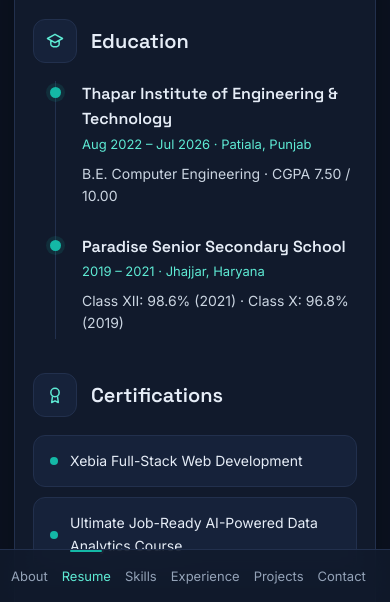
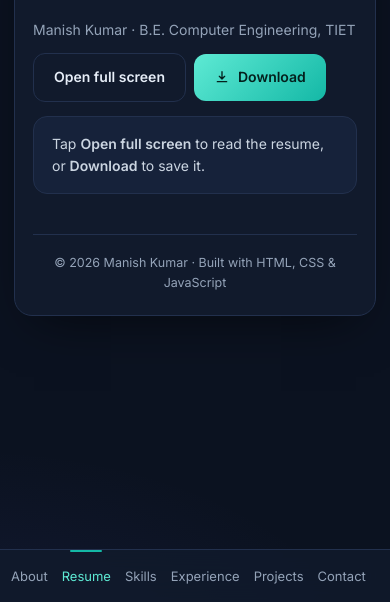
Before and after one commit to manishkumar-be/Portfolio, a plain HTML site: page index.html in a window 390 px wide. Both pictures are taken after a click on the button "Resume". Shown: the part 241-843 px from the top of the page. Drawn offline with Linux system fonts and the light colour scheme.

Commit message:
Resume page: show only the resume
Co-Authored-By: Claude Opus 5.5 <noreply@anthropic.com>
Claude-Session: https://claude.ai/code/session_01PaMisgXfihufVNi27L7v8v

```diff
--- a/assets/css/style.css
+++ b/assets/css/style.css
@@ -422,3 +422,13 @@ textarea.input { resize: vertical; min-height: 120px; }
   color: var(--accent-2);
 }
 .role span { display: block; white-space: nowrap; }
+
+/* Resume page: resume only */
+.resume-note { font-size: 14px; color: var(--muted); }
+.resume-mobile-note { display: none; }
+@media (max-width: 767px) {
+  .resume-mobile-note {
+    display: block; font-size: 14px; color: #cbd5e1;
+    background: var(--panel-2); border: 1px solid var(--line); border-radius: 14px; padding: 16px 18px;
+  }
+}
--- a/index.html
+++ b/index.html
@@ -160,33 +160,9 @@
       <article class="page" data-page="resume">
         <header><h2 class="page-title">Resume</h2></header>
 
-        <section class="timeline">
-          <div class="timeline-head"><span class="t-icon"><svg viewBox="0 0 24 24"><path d="M3 9l9-5 9 5-9 5-9-5z M7 11.3V16c0 1.5 2.2 3 5 3s5-1.5 5-3v-4.7" fill="none" stroke="currentColor" stroke-width="1.8" stroke-linejoin="round"/></svg></span><h3 class="h3">Education</h3></div>
-          <ol class="timeline-list">
-            <li class="timeline-item">
-              <h4>Thapar Institute of Engineering &amp; Technology</h4>
-              <span class="when">Aug 2022 – Jul 2026 · Patiala, Punjab</span>
-              <p>B.E. Computer Engineering · CGPA 7.50 / 10.00</p>
-            </li>
-            <li class="timeline-item">
-              <h4>Paradise Senior Secondary School</h4>
-              <span class="when">2019 – 2021 · Jhajjar, Haryana</span>
-              <p>Class XII: 98.6% (2021) · Class X: 96.8% (2019)</p>
-            </li>
-          </ol>
-        </section>
-
-        <section class="timeline">
-          <div class="timeline-head"><span class="t-icon"><svg viewBox="0 0 24 24"><circle cx="12" cy="9" r="5" fill="none" stroke="currentColor" stroke-width="1.8"/><path d="M9 13.5L8 21l4-2 4 2-1-7.5" fill="none" stroke="currentColor" stroke-width="1.8" stroke-linejoin="round"/></svg></span><h3 class="h3">Certifications</h3></div>
-          <ul class="cert-list">
-            <li><span class="cert-dot"></span>Xebia Full-Stack Web Development</li>
-            <li><span class="cert-dot"></span>Ultimate Job-Ready AI-Powered Data Analytics Course</li>
-          </ul>
-        </section>
-
         <section class="resume-preview">
           <div class="resume-preview-head">
-            <h3 class="h3">Full resume</h3>
+            <p class="resume-note">Manish Kumar · B.E. Computer Engineering, TIET</p>
             <div class="resume-bar-actions">
               <button class="btn btn-ghost btn-sm" type="button" data-resume-open>Open full screen</button>
               <a class="btn btn-primary btn-sm" href="assets/Manish_Kumar_Resume.pdf" download>
@@ -195,6 +171,7 @@
               </a>
             </div>
           </div>
+          <p class="resume-mobile-note">Tap <strong>Open full screen</strong> to read the resume, or <strong>Download</strong> to save it.</p>
           <iframe class="resume-inline" data-resume-inline title="Manish Kumar resume preview" loading="lazy"></iframe>
         </section>
       </article>
```
